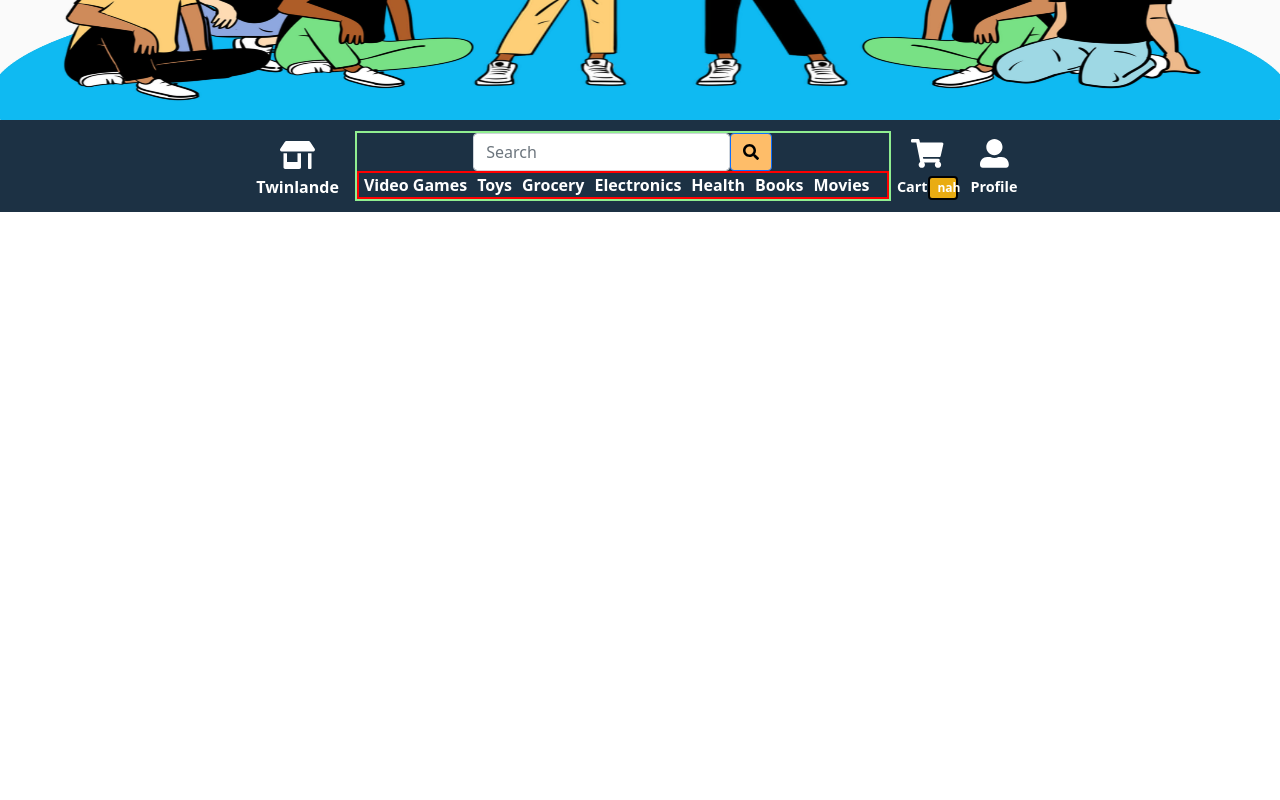
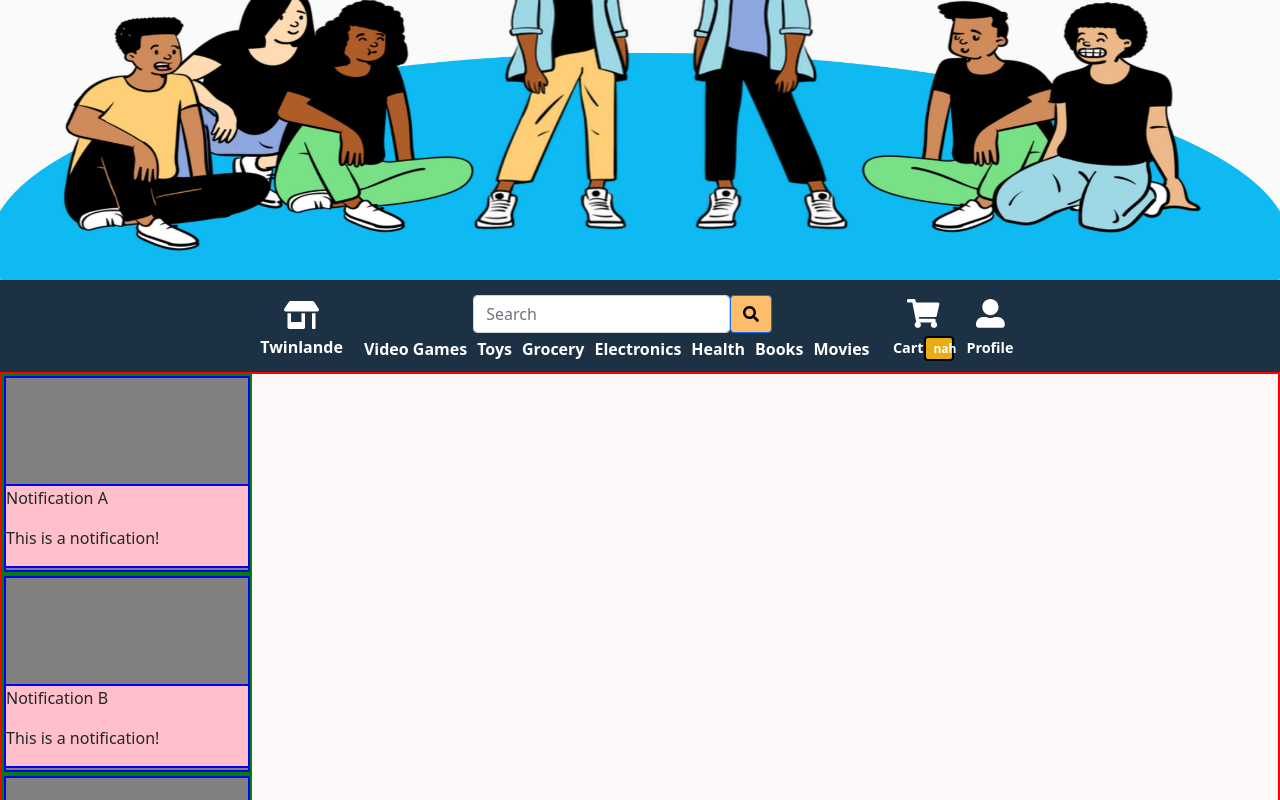
Before and after one commit to rocstory/twinlande-super-store, a React (Create React App) app in the folder tss-client/: page / in a window 1280 px wide. Shown: the part 200-1000 px from the top of the page. Before the commit the page ends 800 px from the top, so only its background shows below. Built offline with nearby package versions, Linux system fonts and the light colour scheme.

Commit message:
Header image update + Home Menu

```diff
--- a/tss-client/src/App.css
+++ b/tss-client/src/App.css
@@ -1,11 +1,15 @@
 .header-wrapper
 {
-    /* border: 2px solid red; */
     height: 20em;
-
 }
-    .header-wrapper img
+    .header-wrapper
     {
         width: 100%;
-        height: 100%;
+        height: 30em;
     }
+        .header-wrapper img
+        {
+            width: 100%;
+            height: 100%;
+            object-fit: fill;
+        }
--- a/tss-client/src/App.js
+++ b/tss-client/src/App.js
@@ -1,7 +1,9 @@
 
 import NavBar from "./NavBar";
+import HomeMenu from "./HomeMenu";
 
 import "./App.css"
+
 import headerImg from "./client-header-b.jpg";
 
 function App() {
@@ -9,10 +11,11 @@ function App() {
     <div className="App">
 
       <div className="header-wrapper">
-        <img src={headerImg} alt="Twinlande header"></img>
+        <img src={headerImg} alt="twinlande header"></img>
       </div>
+      <NavBar/>
+      <HomeMenu />
 
-      <NavBar/>
 
     </div>
 
--- /dev/null
+++ b/tss-client/src/HomeMenu.css
@@ -0,0 +1,6 @@
+.home-menu {
+    border: 2px solid red;
+    width: 100%;
+    height: 40em;
+    background-color: #FFF8F8;
+}
--- /dev/null
+++ b/tss-client/src/HomeMenu.js
@@ -0,0 +1,15 @@
+import React from "react";
+import "./HomeMenu.css";
+import Notifications from "./Notifications";
+
+
+function HomeMenu() {
+
+    return (
+        <div className="home-menu">
+            <Notifications/>
+        </div>
+    );
+}
+
+export default HomeMenu;
--- a/tss-client/src/NavBar.css
+++ b/tss-client/src/NavBar.css
@@ -1,6 +1,5 @@
 .nav-wrapper
 {
-    /* border: 2px solid red; */
     background-color: #1C3144;
     color: white;
     overflow: hidden;
@@ -30,32 +29,25 @@
 
 .nav-cntr
 {
-    /* border: 2px solid red; */
     display: flex;
     flex-direction: row;
 }
     .user-opt-cntr
     {
-        border: 2px solid lightgreen;
         display: flex;
         flex-direction: column;
-        /* max-width: 80%; */
     }
         .search-wrapper
         {
-            /* border: 2px solid blue; */
-            /* width: 25em; */
             min-width: 12em;
             margin: auto;
         }
         .category-ctr
         {
-            border: 2px solid red !important;
             overflow: hidden;
         }
             .nav-category
             {
-                /* border: 2px solid green; */
                 margin-left: 5px;
                 margin-right: 5px;
                 text-align: center;
@@ -72,7 +64,6 @@
     }
         .user-option
         {
-            /* border: 2px solid red; */
             display: flex;
             flex-direction: column;
             text-align: center;
@@ -81,22 +72,12 @@
             margin-right: 0.4em;
 
         }
-            .uo-icon-wrapper
-            {
-                /* border: 2px solid lightblue; */
-            }
                 .uo-icon
                 {
-                    /* border: 2px solid pink; */
                     font-size: 1.8em;
                 }
-            .uo-label-wrapper
-            {
-                /* border: 2px solid lightgreen; */
-            }
                 .uo-label
                 {
-                    /* border: 2px solid pink; */
                     font-size: 0.9em;
 
                 }
--- a/tss-client/src/NavBar.js
+++ b/tss-client/src/NavBar.js
@@ -16,7 +16,6 @@ function NavBar() {
         'Movies']
     return (
         <Navbar
-            // bg="light"
             sticky="top"
             variant="light"
             className="nav-wrapper justify-content-center"
--- /dev/null
+++ b/tss-client/src/Notification.css
@@ -0,0 +1,27 @@
+.notification{
+    border: 2px solid green;
+    width: 250px;
+    height: 200px;
+    position: relative;
+}
+    .notification .img-wrapper, .notification .description {
+        position: absolute;
+        left: 0;
+    }
+
+    .notification .img-wrapper {
+        border: 2px solid blue;
+        background-color: gray;
+        display: inline-block;
+        /* z-index: 0; */
+        width: 100%;
+        height: 100%;
+    }
+    .description {
+        border: 2px solid blue;
+        display: inline-block;
+        width: 100%;
+        z-index: 10;
+        background-color: pink;
+        top: 108px;
+    }
--- /dev/null
+++ b/tss-client/src/Notification.js
@@ -0,0 +1,22 @@
+import React from "react";
+import "./Notification.css";
+
+
+function Notification({payload}) {
+
+    return (
+        <div className="notification">
+            <div className="img-wrapper">
+
+            </div>
+            <div className="description">
+                <p className="title">{payload}</p>
+                <p className="brief">This is a notification!</p>
+            </div>
+
+
+        </div>
+    );
+}
+
+export default Notification;
--- /dev/null
+++ b/tss-client/src/Notifications.css
@@ -0,0 +1,5 @@
+.notification-container{
+    border: 2px solid blue;
+    display: inline-block !important;
+    flex-direction: row;
+}
--- /dev/null
+++ b/tss-client/src/Notifications.js
@@ -0,0 +1,19 @@
+import React from "react";
+
+import Notification from "./Notification";
+import "./Notifications.css";
+
+
+
+function Notifications() {
+    const notifications = ["Notification A", "Notification B", "Notification C", "Notification D"];
+    return (
+        <div className="notifications-container">
+            {
+                notifications.map(notification => <Notification key={notification} payload={notification} />)
+            }
+        </div>
+    );
+}
+
+export default Notifications;
```
